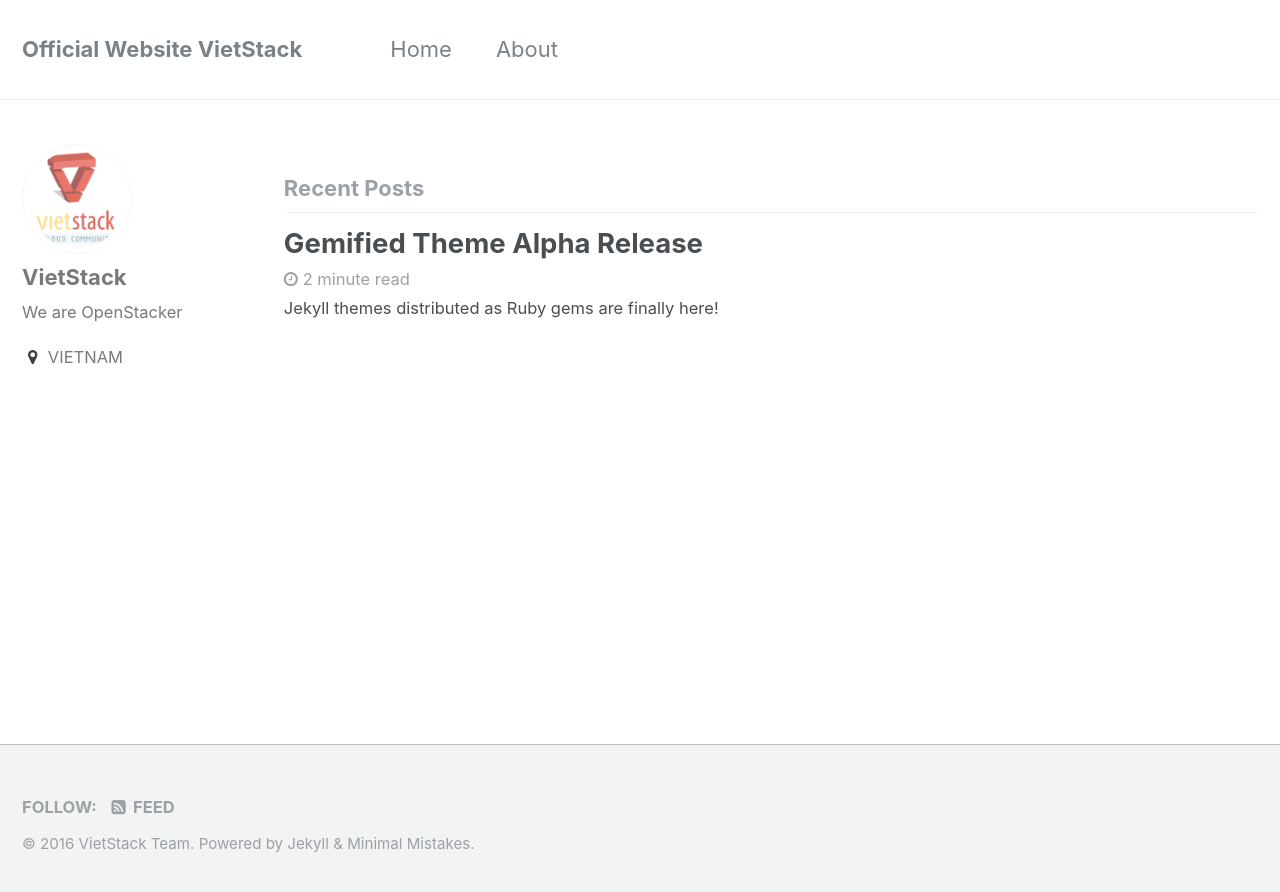
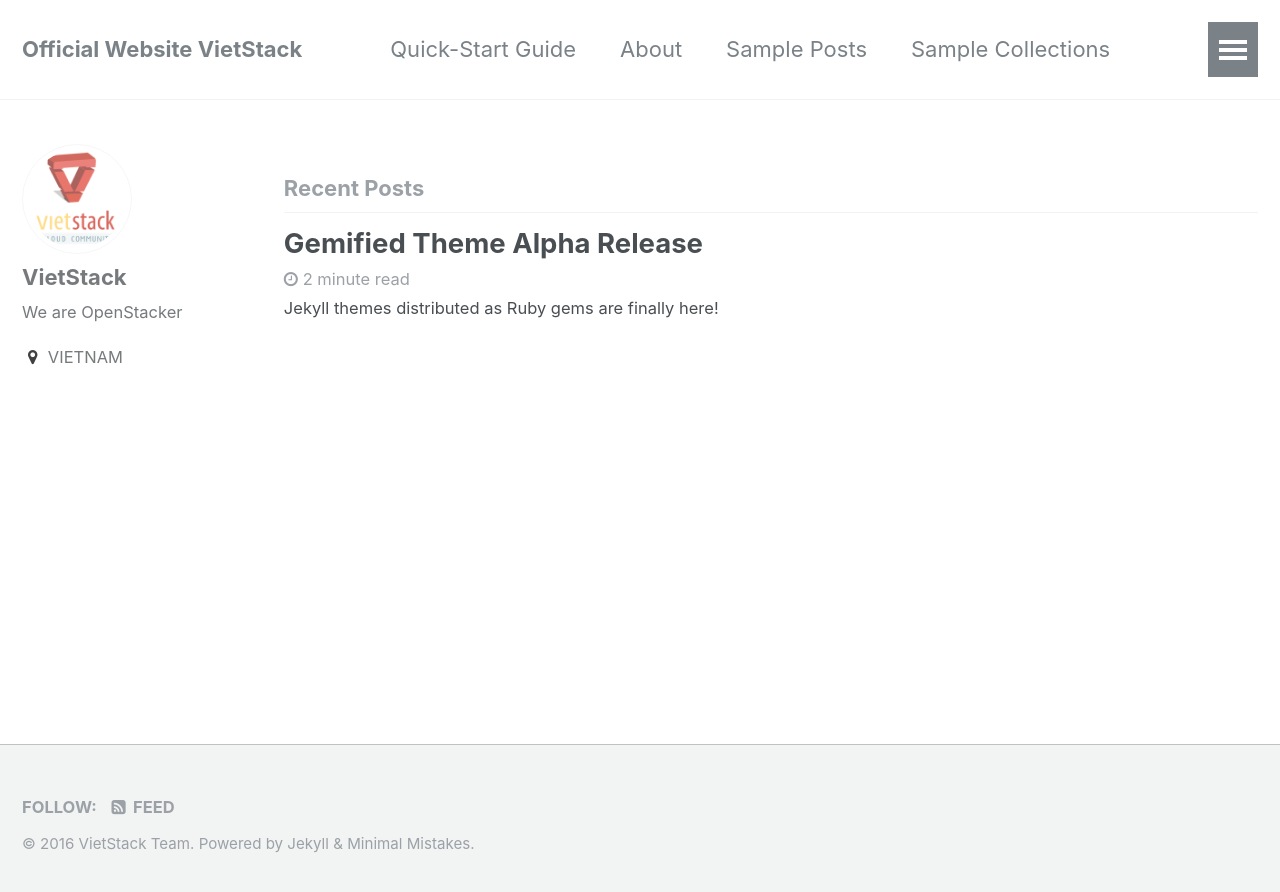
Before and after one commit to vietstack/vietstack.github.io.bka, a Jekyll site: the page built from index.html, in a window 1280 px wide. Shown: the top 892 px of the page. Built offline with Jekyll 4.4.1, drawn with Linux system fonts in a browser that asks for light colours; the list of posts is cut into pages by our own code.

Commit message:
update pages

```diff
--- a/_data/navigation.yml
+++ b/_data/navigation.yml
@@ -1,7 +1,16 @@
 # main links links
 main:
-  - title: "Home"
-    url: /home/
+  - title: "Quick-Start Guide"
+    url: /docs/quick-start-guide/
 
   - title: "About"
     url: /about/
+
+  - title: "Sample Posts"
+    url: /year-archive/
+
+  - title: "Sample Collections"
+    url: /collection-archive/
+
+  - title: "Terms &amp; Privacy Policy"
+    url: /terms/
```
